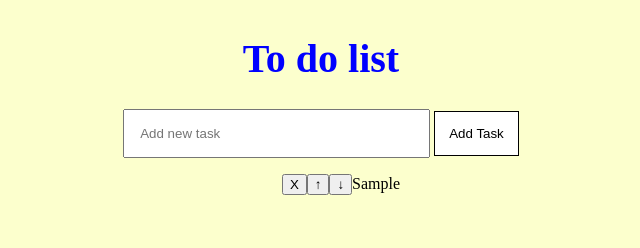
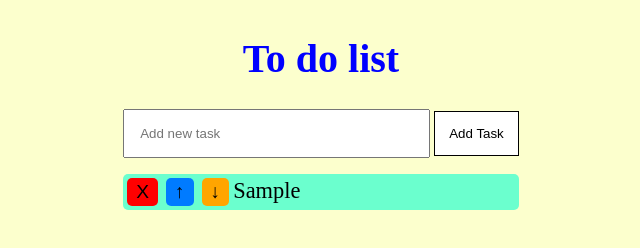
Before and after one commit to Gautam-2002/To-do-list, a plain HTML site: page index.html in a window 1280 px wide. Both pictures are taken after typing "Sample" into the empty fields and a click on the button "Add Task". Shown: the whole page, without its empty margins (319-959 px from the left). Drawn offline with Linux system fonts and the light colour scheme.

Commit message:
style classes added

```diff
--- a/script.js
+++ b/script.js
@@ -6,19 +6,23 @@ btn.addEventListener("click", ()=>{
     const li = document.createElement("li");
 
     const mydiv = document.createElement("div");
+    mydiv.classList.add("mydiv");
 
     const txt = document.createTextNode(inp.value)
     mydiv.appendChild(txt);
 
     const del = document.createElement("button");
+    del.classList.add("del");
     del.innerText = "X";
     mydiv.insertBefore(del, mydiv.lastChild);
 
     const up = document.createElement("button");
+    up.classList.add("up");
     up.innerText = "↑";
     mydiv.insertBefore(up, mydiv.lastChild);
 
     const down = document.createElement("button");
+    down.classList.add("down");
     down.innerText = "↓";
     mydiv.insertBefore(down,mydiv.lastChild);
 
--- a/style.css
+++ b/style.css
@@ -10,7 +10,6 @@ h1 {
 }
 #inp {
   padding: 15px;
-  transition: 0.2s;
   outline: none;
 }
 #inp:focus {
@@ -23,4 +22,31 @@ h1 {
 }
 ul{
   list-style: none;
+  padding: 0;
 }
+li{
+  margin-top: 7px;
+}
+.mydiv{
+  background-color: rgb(107, 255, 206);
+  border-radius: 5px;
+  text-align: left;
+  font-size: 1.4rem;
+}
+.mydiv button{
+  font-size: 1.2rem;
+  border: 0px;
+  border-radius: 5px;
+  margin: 4px 4px;
+  padding: 3px 9px;
+}
+.del{
+  background-color: red;
+}
+.up{
+  background-color: rgb(0, 123, 255);
+}
+.down{
+  background-color: orange;
+  margin-right: 18px;
+}
```
